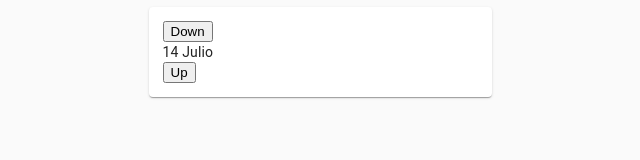
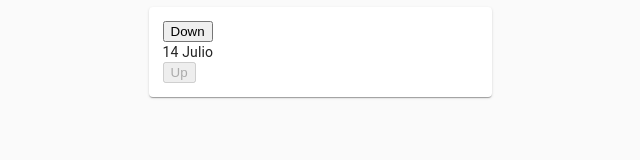
Before and after one commit to aronysalvador/AdmisionFront, a React (Create React App) app: page / in a window 1280 px wide. Shown: the top 160 px of the page, without its empty margins (320-960 px from the left). Built offline with nearby package versions, Linux system fonts and the light colour scheme.

Commit message:
Implementar logica validacion fecha

```diff
--- a/src/components/FechaSiniestro/FechaSiniestro.jsx
+++ b/src/components/FechaSiniestro/FechaSiniestro.jsx
@@ -1,5 +1,5 @@
 import React, { useEffect, useState } from "react";
-import { meses } from "../../util/meses";
+import { meses, getActualDate } from "../../util/meses";
 
 const FechaSiniestro = () => {
   const [days, setDays] = useState(() => {
@@ -17,6 +17,8 @@ const FechaSiniestro = () => {
   const [monthLastDay, setMonthLastDay] = useState(() => {
     return new Date(year, month, 0).getDate();
   });
+
+  const { actualDay, actualMonth, actualYear } = getActualDate();
 
   useEffect(() => {
     if (days < 1) {
@@ -44,7 +46,15 @@ const FechaSiniestro = () => {
   }, [days, month, year, monthLastDay]);
 
   const { name: monthName } = meses.find((x) => x.id === month);
-  console.log({ days, monthName, year, monthLastDay });
+  console.log({
+    days,
+    monthName,
+    year,
+    monthLastDay,
+    actualDay,
+    actualMonth,
+    actualYear,
+  });
 
   return (
     <div className="fecha-container">
@@ -62,6 +72,7 @@ const FechaSiniestro = () => {
       </div>
       <div className="caja">
         <button
+          disabled={days === actualDay && month === actualMonth}
           onClick={() => {
             setDays((d) => ++d);
           }}
--- a/src/util/meses.js
+++ b/src/util/meses.js
@@ -12,3 +12,12 @@ export const meses = [
   { id: 11, name: "Noviembre" },
   { id: 12, name: "Diciembre" },
 ];
+
+export function getActualDate() {
+  const date = new Date();
+  return {
+    actualDay: date.getDate(),
+    actualMonth: date.getMonth() + 1,
+    actualYear: date.getFullYear(),
+  };
+}
```
